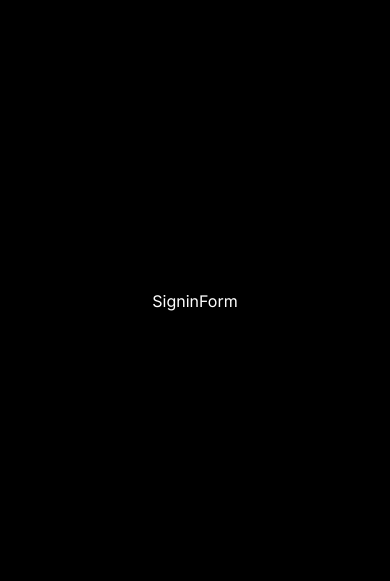
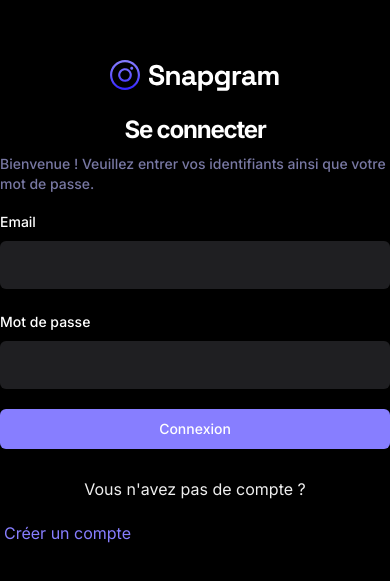
Before and after one commit to Raivals/SocialMedia, a React (Vite) app: page /sign-in in a window 390 px wide. Shown: the part 121-702 px from the top of the page. Built offline with nearby package versions, Linux system fonts and the light colour scheme; no server answers.

Commit message:
SignIn form creation

```diff
--- a/src/_auth/forms/SigninForm.tsx
+++ b/src/_auth/forms/SigninForm.tsx
@@ -1,5 +1,135 @@
+import { zodResolver } from "@hookform/resolvers/zod"
+import { Link, useNavigate } from "react-router-dom"
+import { useToast } from "@/components/ui/use-toast"
+
+import {
+  Form,
+  FormControl,
+  FormField,
+  FormItem,
+  FormLabel,
+  FormMessage,
+} from "@/components/ui/form"
+import { Input } from "@/components/ui/input"
+
+import { Button } from "@/components/ui/button"
+import { useForm } from "react-hook-form"
+import { SigninValidation } from "@/lib/validation"
+import { z } from "zod"
+import Loader from "@/components/shared/Loader"
+
+import { useSingInAccount } from "@/lib/react-query/queriesAndMutation"
+import { useUserContext } from "@/context/AuthContext"
+
 const SigninForm = () => {
-  return <div>SigninForm</div>
+  const { toast } = useToast()
+  const { checkAuthUser, isLoading: isUserLoading } = useUserContext()
+  const navigate = useNavigate()
+  // Fake field for a loader when you submit the form
+  // Self made Hook
+
+  const { mutateAsync: signInAccount, isPending } = useSingInAccount()
+
+  // 1. Define your form.
+  const form = useForm<z.infer<typeof SigninValidation>>({
+    resolver: zodResolver(SigninValidation),
+    defaultValues: {
+      email: "",
+      password: "",
+    },
+  })
+
+  // 2. Define a submit handler.
+  async function onSubmit(values: z.infer<typeof SigninValidation>) {
+    // signup the user into a session
+    const session = await signInAccount({
+      email: values.email,
+      password: values.password,
+    })
+
+    if (!session) {
+      return toast({ title: "La connection a échoué, Veuillez réésayer." })
+    }
+
+    // Store the session in the react context
+    const isLoggedIn = await checkAuthUser()
+
+    if (isLoggedIn) {
+      form.reset()
+
+      navigate("/")
+    } else {
+      return toast({ title: "Connexion échoué. Veuillez réésayer." })
+    }
+  }
+
+  return (
+    <Form {...form}>
+      <div className="flex-col sm:w-420 flex-center">
+        <img src="/assets/images/logo.svg" alt="logo" />
+
+        <h2 className="pt-5 h3-bold md:h2-bold sm:pt-12">Se connecter</h2>
+        <p className="mt-2 text-light-3 small-medium md:base-regular">
+          Bienvenue ! Veuillez entrer vos identifiants ainsi que votre mot de
+          passe.
+        </p>
+
+        <form
+          onSubmit={form.handleSubmit(onSubmit)}
+          className="flex flex-col w-full gap-5 mt-4"
+        >
+          <FormField
+            control={form.control}
+            name="email"
+            render={({ field }) => (
+              <FormItem>
+                <FormLabel>Email</FormLabel>
+                <FormControl>
+                  <Input type="email" className="shad-input" {...field} />
+                </FormControl>
+                <FormMessage />
+              </FormItem>
+            )}
+          />
+          <FormField
+            control={form.control}
+            name="password"
+            render={({ field }) => (
+              <FormItem>
+                <FormLabel>Mot de passe</FormLabel>
+                <FormControl>
+                  <Input type="password" className="shad-input" {...field} />
+                </FormControl>
+                <FormMessage />
+              </FormItem>
+            )}
+          />
+          {/* Allow a loading while submit the form */}
+          <Button type="submit" className="shad-button_primary">
+            {isUserLoading ? (
+              <div className="gap-2 flex-center">
+                {" "}
+                <Loader />
+                Loading...
+              </div>
+            ) : (
+              "Connexion"
+            )}
+          </Button>
+          <p className="mt-2 text-center text-small-regular text-light-2">
+            {" "}
+            Vous n'avez pas de compte ?{" "}
+          </p>
+          <Link
+            to="/sign-up"
+            className="ml-1 text-primary-500 text-small-semibold"
+          >
+            Créer un compte
+          </Link>
+        </form>
+      </div>
+    </Form>
+  )
 }
 
 export default SigninForm
--- a/src/_auth/forms/SignupForm.tsx
+++ b/src/_auth/forms/SignupForm.tsx
@@ -165,7 +165,7 @@
             to="/sign-in"
             className="ml-1 text-primary-500 text-small-semibold"
           >
-            Log in
+            Se connecter
           </Link>
         </form>
       </div>
--- a/src/context/AuthContext.tsx
+++ b/src/context/AuthContext.tsx
@@ -60,8 +60,8 @@
 
   useEffect(() => {
     if (
-      localStorage.getItem("cookieFallback") === "[]"
-      //localStorage.getItem("cookieFallback") === null
+      localStorage.getItem("cookieFallback") === "[]" ||
+      localStorage.getItem("cookieFallback") === null
     )
       navigate("/sign-in")
 
--- a/src/lib/validation/index.ts
+++ b/src/lib/validation/index.ts
@@ -10,3 +10,10 @@
     .string()
     .min(8, { message: "Le mot de passe doit contenir 8 caractères minimum." }),
 })
+
+export const SigninValidation = z.object({
+  email: z.string().email(),
+  password: z
+    .string()
+    .min(8, { message: "Le mot de passe doit contenir 8 caractères minimum." }),
+})
```
